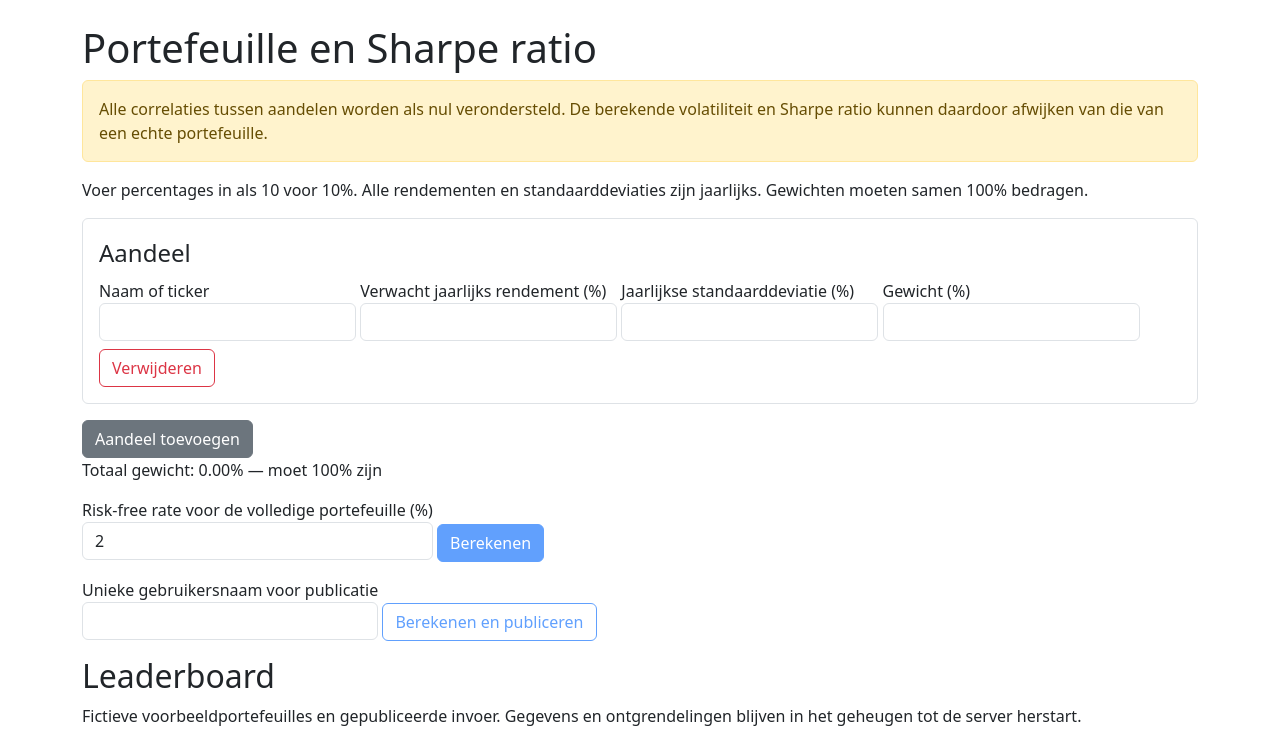
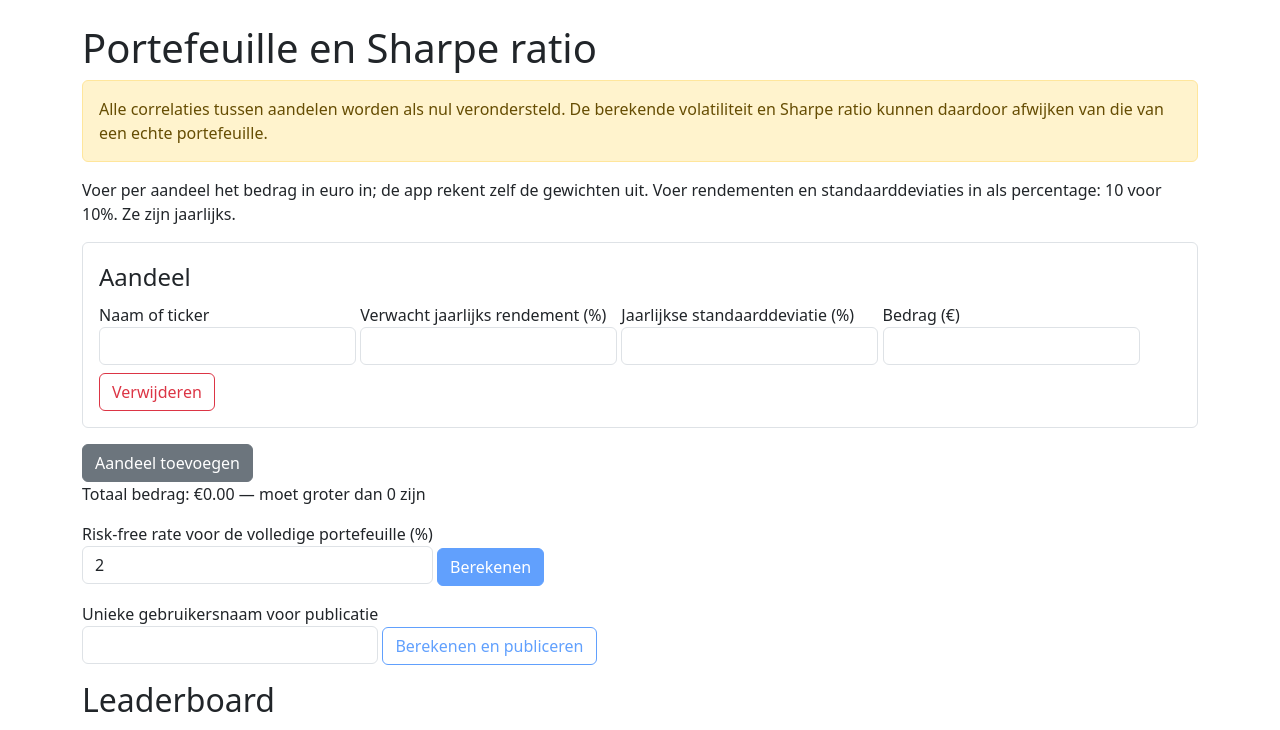
Before and after one commit to NilsM876/VOORBEELD, a Flask app: page / in a window 1280 px wide. Shown: the part 56-786 px from the top of the page. Run offline with Flask 3, Linux system fonts and the light colour scheme; parts of the project's set-up code (start-up, migrations or seed data) failed here and were passed over.

Commit message:
Enter amounts in euro instead of weights
Co-Authored-By: Claude Opus 5.5 <noreply@anthropic.com>

```diff
--- a/routes/main.py
+++ b/routes/main.py
@@ -28,11 +28,12 @@ def home():
     optimal = None
     optimal_error = None
     stocks = []
+    total_amount = 0
     error = None
     opened = None
     comments = []
     owner = request.form.get("owner", "")
-    rows = [{"name": "", "return": "", "volatility": "", "weight": ""}]
+    rows = [{"name": "", "return": "", "volatility": "", "amount": ""}]
     rate = request.form.get("risk_free_rate", "2")
     username = request.form.get("username", "")
     # De sessie onthoudt de actieve naam voor deze browser. Dit is geen login.
@@ -44,7 +45,7 @@ def home():
             if action in ("calculate", "publish"):
                 # HTML herhaalt dezelfde veldnamen voor elke aandelenrij.
                 # getlist haalt alle waarden van één veldnaam in rijvolgorde op.
-                field_names = ("name", "return", "volatility", "weight")
+                field_names = ("name", "return", "volatility", "amount")
                 fields = {}
                 for field_name in field_names:
                     fields[field_name] = request.form.getlist(field_name)
@@ -64,12 +65,22 @@ def home():
                 # rows bewaart tekst voor het formulier; stocks bevat getallen.
                 # De gebruiker voert 10 in voor 10%; de berekening gebruikt 0.10.
                 stocks = []
+                amounts = []
                 for row in rows:
                     stock = {"name": row["name"].strip()}
-                    for field_name in ("return", "volatility", "weight"):
+                    for field_name in ("return", "volatility"):
                         text = row[field_name].replace(",", ".")
                         stock[field_name] = float(text) / 100
                     stocks.append(stock)
+                    amounts.append(float(row["amount"].replace(",", ".")))
+
+                # De gebruiker voert bedragen in euro in; de berekening gebruikt gewichten.
+                # Gewicht = bedrag van het aandeel / totaal bedrag, bv. 600 / 1000 = 0.60.
+                total_amount = sum(amounts)
+                if total_amount <= 0:
+                    raise ValueError("Het totale bedrag moet groter dan 0 zijn")
+                for index in range(len(stocks)):
+                    stocks[index]["weight"] = amounts[index] / total_amount
                 risk_free_rate = float(rate.replace(",", ".")) / 100
                 result = calculate_portfolio(stocks, risk_free_rate)
                 # Lukt de optimale weging niet, dan tonen we toch het gewone resultaat.
@@ -94,10 +105,10 @@ def home():
             else:
                 raise ValueError("Onbekende actie.")
         except (ValueError, PermissionError, OverflowError) as exc:
-            error = f"Controleer je invoer: {exc}. Gewichten moeten samen 100% zijn; gebruik geldige getallen en een positieve portefeuillevolatiliteit."
+            error = f"Controleer je invoer: {exc}. Bedragen mogen niet negatief zijn; gebruik geldige getallen en een positieve portefeuillevolatiliteit."
             status = 400
     return render_template("index.html", rows=rows, rate=rate, username=username,
                            result=result, optimal=optimal, optimal_error=optimal_error,
-                           stocks=stocks, error=error, limitation=CORRELATION_LIMITATION,
+                           stocks=stocks, total_amount=total_amount, error=error, limitation=CORRELATION_LIMITATION,
                            ranking=community.leaderboard(), viewer=viewer,
                            opened=opened, comments=comments), status
--- a/static/js/portfolio.js
+++ b/static/js/portfolio.js
@@ -3,11 +3,11 @@ const stocks = document.querySelector('#stocks');
 const prototype = stocks.firstElementChild.cloneNode(true);
 let timer;
 let pending;
-function updateWeights() {
-  const weights = [...stocks.querySelectorAll('[name="weight"]')];
-  const total = weights.reduce((sum, input) => sum + Number(input.value), 0);
-  const valid = weights.length > 0 && Math.abs(total - 100) <= 0.000001;
-  document.querySelector('#weight-total').textContent = `Totaal gewicht: ${total.toFixed(2)}%${valid ? '' : ' — moet 100% zijn'}`;
+function updateTotal() {
+  const amounts = [...stocks.querySelectorAll('[name="amount"]')];
+  const total = amounts.reduce((sum, input) => sum + Number(input.value), 0);
+  const valid = amounts.length > 0 && total > 0;
+  document.querySelector('#amount-total').textContent = `Totaal bedrag: €${total.toFixed(2)}${valid ? '' : ' — moet groter dan 0 zijn'}`;
   form.querySelectorAll('button[name="action"]').forEach(button => button.disabled = !valid);
   return valid;
 }
@@ -16,7 +16,7 @@ function changed() {
   if (pending) pending.abort();
   const result = document.querySelector('#result');
   result.replaceChildren();
-  if (!updateWeights() || !form.checkValidity()) return;
+  if (!updateTotal() || !form.checkValidity()) return;
   timer = setTimeout(async () => {
     const controller = new AbortController();
     pending = controller;
@@ -52,4 +52,4 @@ form.addEventListener('submit', () => {
   clearTimeout(timer);
   if (pending) pending.abort();
 });
-updateWeights();
+updateTotal();
--- a/templates/index.html
+++ b/templates/index.html
@@ -3,7 +3,7 @@
 {% block content %}
 <h1>Portefeuille en Sharpe ratio</h1>
 <p class="alert alert-warning">{{ limitation }}</p>
-<p>Voer percentages in als 10 voor 10%. Alle rendementen en standaarddeviaties zijn jaarlijks. Gewichten moeten samen 100% bedragen.</p>
+<p>Voer per aandeel het bedrag in euro in; de app rekent zelf de gewichten uit. Voer rendementen en standaarddeviaties in als percentage: 10 voor 10%. Ze zijn jaarlijks.</p>
 {% if error %}<p class="alert alert-danger" role="alert">{{ error }}</p>{% endif %}
 <form method="post" id="portfolio-form">
   <div id="stocks">
@@ -13,13 +13,13 @@
       <label>Naam of ticker <input class="form-control" name="name" value="{{ row.name }}" required></label>
       <label>Verwacht jaarlijks rendement (%) <input class="form-control" type="number" step="any" name="return" value="{{ row['return'] }}" required></label>
       <label>Jaarlijkse standaarddeviatie (%) <input class="form-control" type="number" min="0" step="any" name="volatility" value="{{ row.volatility }}" required></label>
-      <label>Gewicht (%) <input class="form-control" type="number" min="0" max="100" step="any" name="weight" value="{{ row.weight }}" required></label>
+      <label>Bedrag (€) <input class="form-control" type="number" min="0" step="any" name="amount" value="{{ row.amount }}" required></label>
       <button type="button" class="remove btn btn-outline-danger mt-2">Verwijderen</button>
     </fieldset>
   {% endfor %}
   </div>
   <button type="button" id="add-stock" class="btn btn-secondary">Aandeel toevoegen</button>
-  <p id="weight-total" aria-live="polite"></p>
+  <p id="amount-total" aria-live="polite"></p>
   <label>Risk-free rate voor de volledige portefeuille (%) <input class="form-control" type="number" step="any" name="risk_free_rate" value="{{ rate }}" required></label>
   <button class="btn btn-primary" name="action" value="calculate">Berekenen</button>
   <p class="mt-3"><label>Unieke gebruikersnaam voor publicatie <input class="form-control" name="username" value="{{ username }}"></label>
@@ -33,9 +33,9 @@
 <p>Sharpe ratio: {{ '%.4f'|format(result.sharpe) }}</p>
 <h3>Optimale weging</h3>
 {% if optimal %}
-<table class="table"><thead><tr><th>Aandeel</th><th>Jouw gewicht (%)</th><th>Optimaal gewicht (%)</th></tr></thead><tbody>
-{% for stock in optimal.stocks %}<tr><td>{{ stock.name }}</td><td>{{ '%.2f'|format(stocks[loop.index0].weight * 100) }}</td><td>{{ '%.2f'|format(stock.weight * 100) }}</td></tr>{% endfor %}
-<tr><th>Sharpe ratio</th><th>{{ '%.4f'|format(result.sharpe) }}</th><th>{{ '%.4f'|format(optimal.sharpe) }}</th></tr>
+<table class="table"><thead><tr><th>Aandeel</th><th>Jouw gewicht (%)</th><th>Optimaal gewicht (%)</th><th>Optimaal bedrag (€)</th></tr></thead><tbody>
+{% for stock in optimal.stocks %}<tr><td>{{ stock.name }}</td><td>{{ '%.2f'|format(stocks[loop.index0].weight * 100) }}</td><td>{{ '%.2f'|format(stock.weight * 100) }}</td><td>{{ '%.2f'|format(stock.weight * total_amount) }}</td></tr>{% endfor %}
+<tr><th>Sharpe ratio</th><th>{{ '%.4f'|format(result.sharpe) }}</th><th>{{ '%.4f'|format(optimal.sharpe) }}</th><th></th></tr>
 </tbody></table>
 {% else %}
 <p class="alert alert-info">Geen optimale weging mogelijk: {{ optimal_error }}.</p>
```
Also changed, not shown: docs/code-uitleg.md (+3 -2 lines), docs/user-stories.md (+4 -3 lines), tests/test_website.py (+4 -4 lines).
